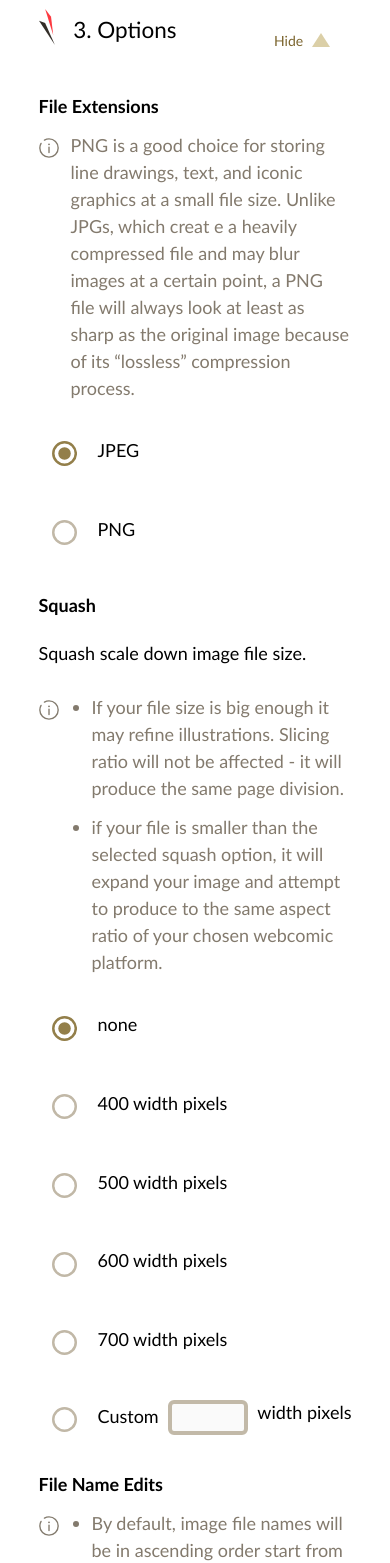
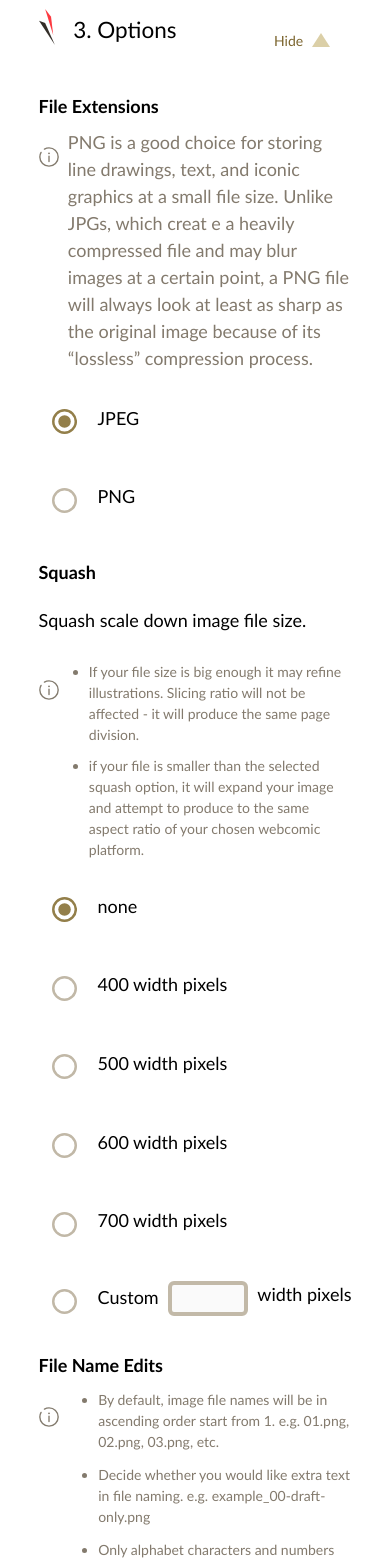
Before and after one commit to hyfydistro/super-comic-slicer, a React app: page / in a window 390 px wide. Shown: the part 1100-2663 px from the top of the page. Built offline with nearby package versions, Linux system fonts and the light colour scheme; a web font is replaced by a local one.

Commit message:
style(pages): add size for mobile view

```diff
--- a/src/pages/UseTool/Options/FileNameEdits/FileNameEdits.scss
+++ b/src/pages/UseTool/Options/FileNameEdits/FileNameEdits.scss
@@ -21,6 +21,11 @@
         font-size: $font-base-desktop;
         line-height: $line-height-body;
         margin-bottom: $space-half-desktop;
+
+        @include mq-small {
+          font-size: $font-base-mobile;
+          margin-left: $space-half-mobile;
+        }
       }
     }
 
--- a/src/pages/UseTool/Options/Options.scss
+++ b/src/pages/UseTool/Options/Options.scss
@@ -4,6 +4,10 @@
 .info-heading {
   font-weight: bold;
   margin-bottom: $space-half-desktop;
+
+  @include mq-small {
+    margin-bottom: $space-half-mobile;
+  }
 }
 
 .info-content {
@@ -14,6 +18,10 @@
   p {
     margin-top: 0;
     margin-bottom: $space-half-desktop;
+
+    @include mq-small {
+      margin-bottom: $space-half-mobile;
+    }
   }
 }
 
@@ -22,6 +30,11 @@
   height: 20px;
   margin-top: $space-quarter-desktop;
   margin-right: $space-half-desktop;
+
+  @include mq-small {
+    margin-top: $space-quarter-mobile;
+    margin-right: $space-half-mobile;
+  }
 }
 
 .options-header {
--- a/src/pages/UseTool/Options/Squash/Squash.scss
+++ b/src/pages/UseTool/Options/Squash/Squash.scss
@@ -21,6 +21,11 @@
         font-size: $font-base-desktop;
         line-height: $line-height-body;
         margin-bottom: $space-half-desktop;
+
+        @include mq-small {
+          font-size: $font-base-mobile;
+          margin-bottom: $space-half-mobile;
+        }
       }
     }
   }
```
